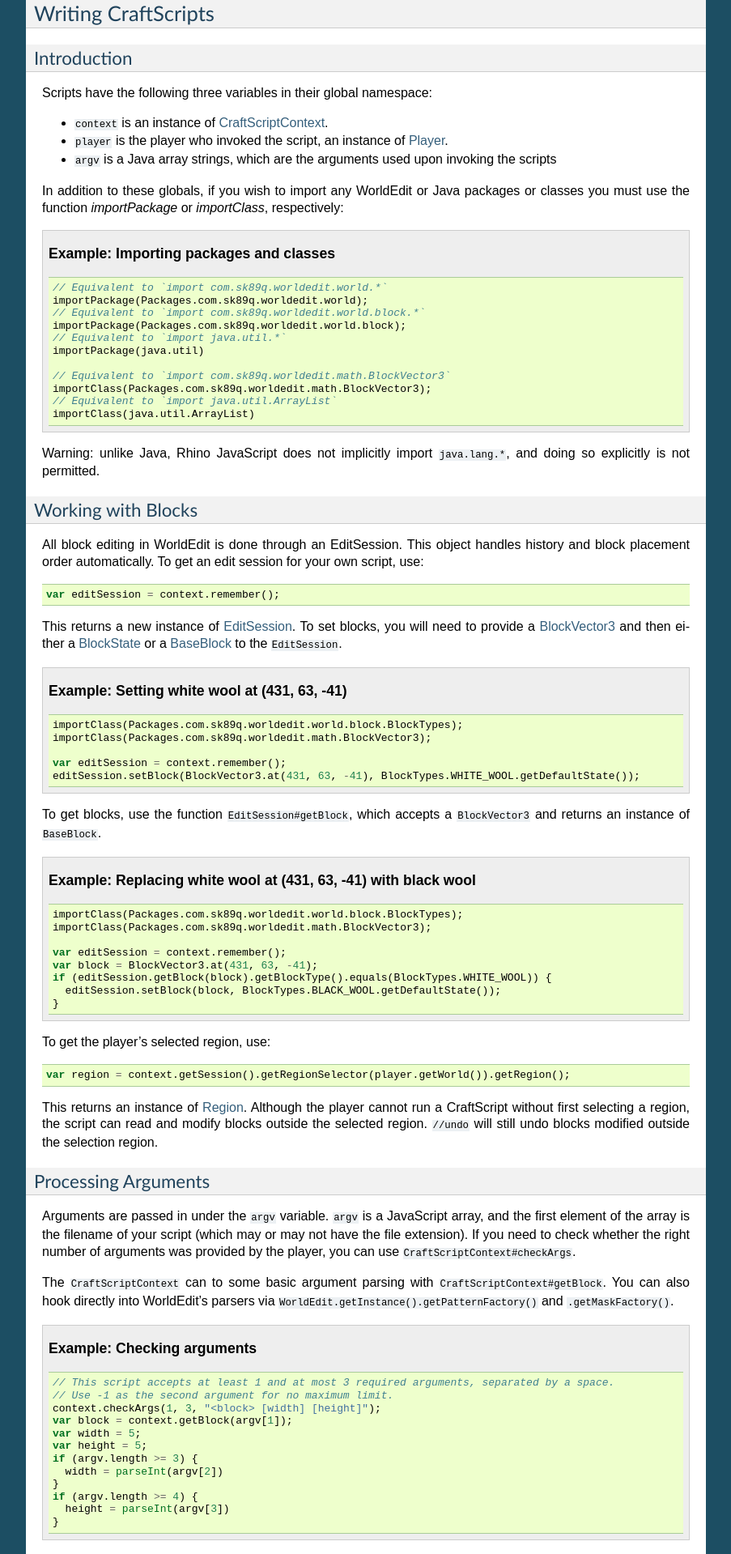
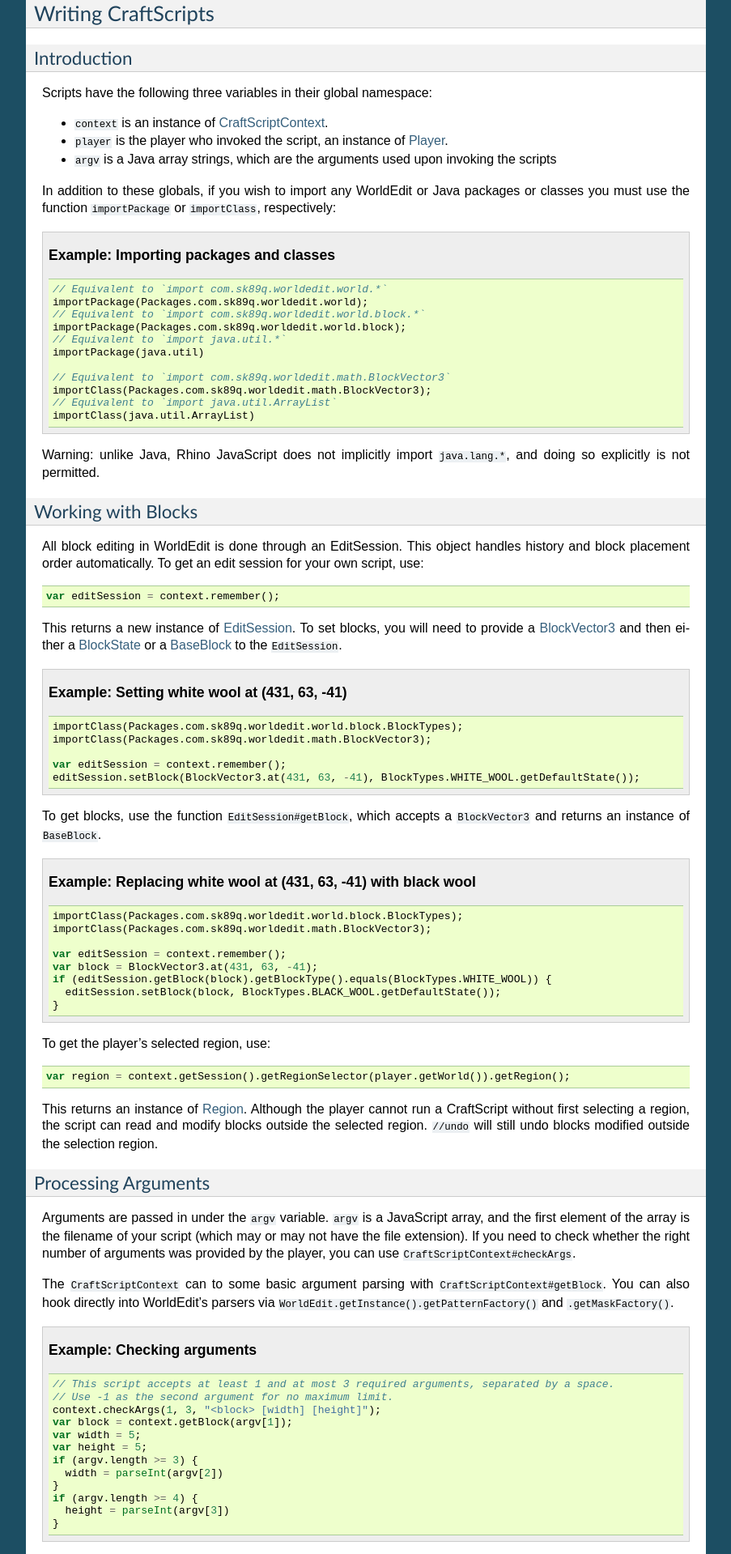
Before and after one commit to EngineHub/WorldEditDocs, a Sphinx documentation site: the page built from source/usage/other/craftscripts.rst, in a window 1280 px wide. Shown: the part 785-2704 px from the top of the page at 81% size, without its empty margins (198-1101 px from the left). Built offline with Sphinx 7.4.7, drawn with Linux system fonts in a browser that asks for light colours.

```diff
--- a/source/usage/other/craftscripts.rst
+++ b/source/usage/other/craftscripts.rst
@@ -45,7 +45,7 @@ Scripts have the following three variables in their global namespace:
 * ``player`` is the player who invoked the script, an instance of `Player <https://github.com/EngineHub/WorldEdit/blob/master/worldedit-core/src/main/java/com/sk89q/worldedit/entity/Player.java>`_.
 * ``argv`` is a Java array strings, which are the arguments used upon invoking the scripts
 
-In addition to these globals, if you wish to import any WorldEdit or Java packages or classes you must use the function `importPackage` or `importClass`, respectively:
+In addition to these globals, if you wish to import any WorldEdit or Java packages or classes you must use the function ``importPackage`` or ``importClass``, respectively:
 
 .. topic:: Example: Importing packages and classes
 
```
